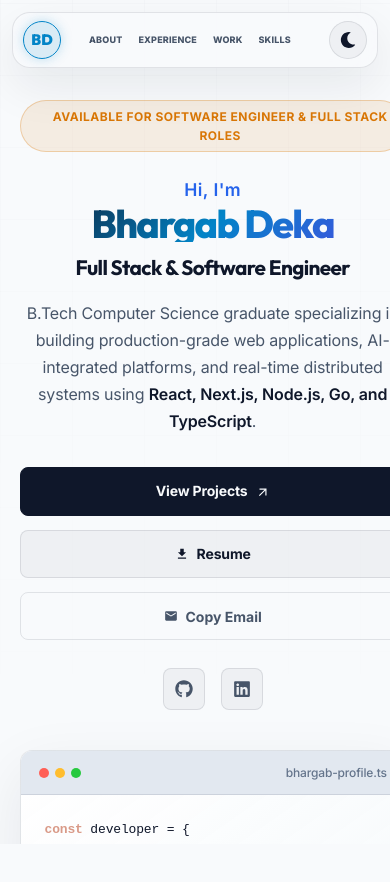
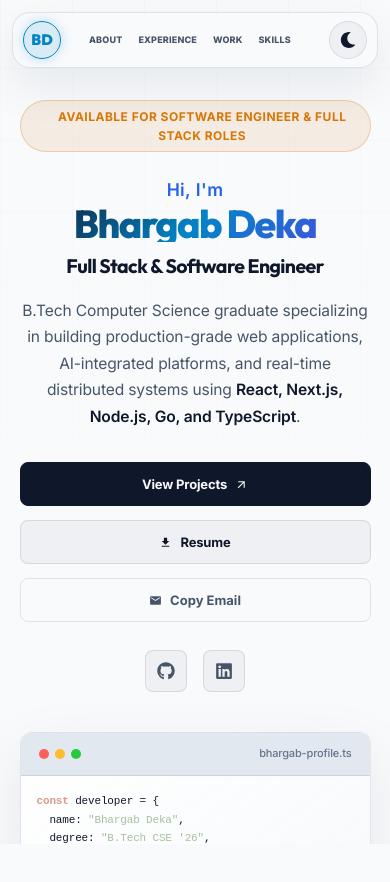
Before and after one commit to bhargabdeka-deka/bhargab-portfolio, a React (Vite) app: page / in a window 390 px wide. Shown: the top 882 px of the page. Built offline with nearby package versions, Linux system fonts and the light colour scheme.

Commit message:
Scale down buttons, subtitle, and code card for mobile sizes

```diff
--- a/src/components/styles/About.css
+++ b/src/components/styles/About.css
@@ -54,7 +54,7 @@
 }
 
 .about-heading {
-  font-size: clamp(1.4rem, 2.5vw, 1.85rem);
+  font-size: clamp(1.2rem, 2.5vw, 1.85rem);
   font-weight: 800;
   margin: 0 0 6px;
   color: var(--text-primary);
@@ -67,7 +67,7 @@
 }
 
 .about-text {
-  font-size: clamp(1rem, 1.4vw, 1.12rem);
+  font-size: clamp(0.85rem, 4vw, 1.12rem);
   line-height: 1.7;
   color: var(--text-secondary);
   margin-bottom: 32px;
--- a/src/components/styles/Landing.css
+++ b/src/components/styles/Landing.css
@@ -378,6 +378,14 @@
     font-size: clamp(2.2rem, 10vw, 3.2rem);
   }
 
+  .landing-tagline {
+    font-size: clamp(1.1rem, 5vw, 1.4rem);
+  }
+
+  .landing-subtitle {
+    font-size: clamp(0.85rem, 4vw, 1rem);
+  }
+
   .hero-cta {
     width: 100%;
     flex-direction: column;
@@ -388,6 +396,23 @@
     width: 100%;
   }
 
+  .btn-primary,
+  .btn-secondary,
+  .btn-ghost {
+    font-size: 13px;
+    padding: 10px 16px;
+    min-height: 44px;
+  }
+
+  .code-card-body {
+    font-size: 11px;
+    padding: 16px;
+  }
+
+  .code-title {
+    font-size: 11px;
+  }
+
   .scroll-indicator {
     display: none;
   }
```
